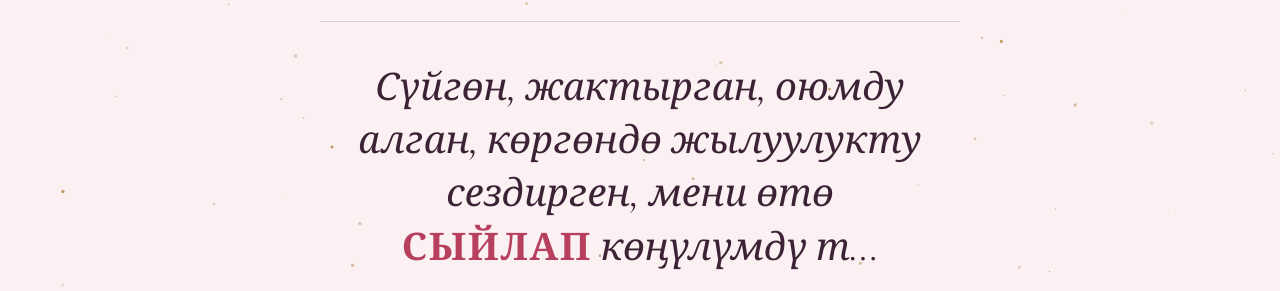
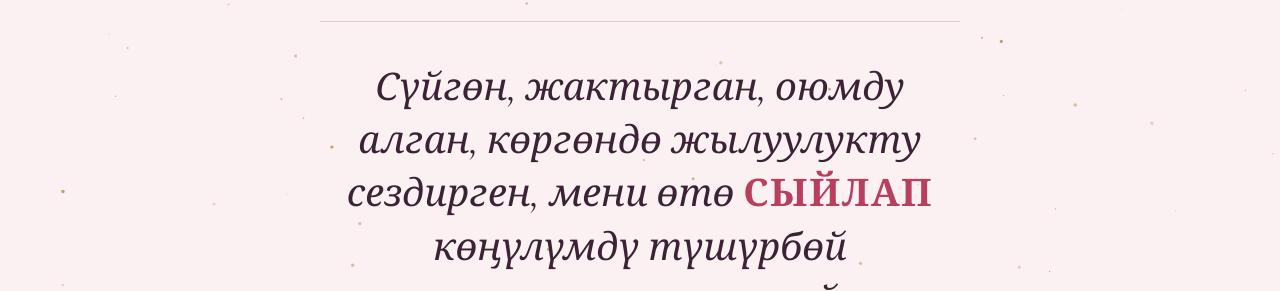
Before and after one commit to a2rankar/Ais_021227102026, a plain HTML site: page index.html in a window 1280 px wide. Shown: the part 373-664 px from the top of the page. Drawn offline with nearby package versions, Linux system fonts and the light colour scheme.

Commit message:
Update dedication paragraph in index.html

```diff
--- a/index.html
+++ b/index.html
@@ -136,7 +136,7 @@ button.love.round { width: 64px; height: 64px; padding: 0; font-size: 28px; line
   </header>
 
   <section class="dedication">
-    <p class="words">Сүйгөн, жактырган, оюмду алган, көргөндө жылуулукту сездирген, мени өтө <em>СЫЙЛАП</em> көңүлүмдү т...</p>
+    <p class="words">Сүйгөн, жактырган, оюмду алган, көргөндө жылуулукту сездирген, мени өтө <em>СЫЙЛАП</em> көңүлүмдү түшүрбөй жүргөн кызыма арнайм</p>
     <p class="to">— Айсанат ♥</p>
   </section>
 
```
